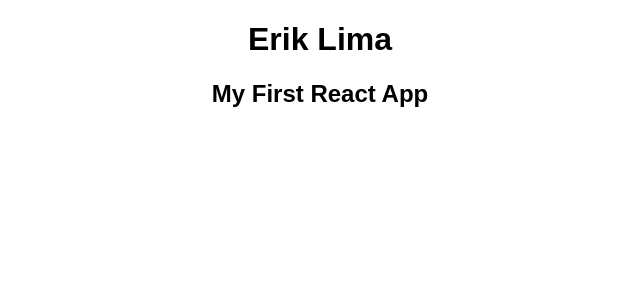
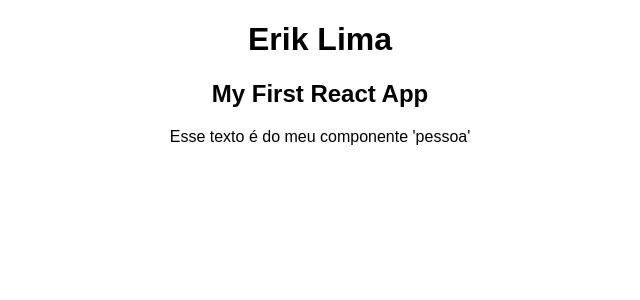
Before and after one commit to erikflima/React-App-1, a React (Create React App) app: page / in a window 1280 px wide. Shown: the top 300 px of the page, without its empty margins (320-960 px from the left). Built offline with nearby package versions, Linux system fonts and the light colour scheme.

Commit message:
Video: 31. Creating a Functional Component
Curso: React - The Complete Guide (incl Hooks, React Router, Redux)

 - Criando um componente com o nome "Pessoa"

```diff
--- a/src/App.css
+++ b/src/App.css
@@ -1,5 +1,5 @@
 /*Css*/
 
-.App {
+.classeQualquerQueInventeiONome{
   text-align: center;
 }
--- a/src/App.js
+++ b/src/App.js
@@ -1,4 +1,5 @@
 import React, { Component } from 'react';
+import Pessoa               from './Pessoa/Pessoa.js';
 import './App.css';
 
 
@@ -11,10 +12,13 @@ class App extends Component {
     //Retorna um codigo html.
     return (
 
-      <div className="App">
+      <div className="classeQualquerQueInventeiONome">
 
         <h1>Erik Lima</h1>
         <h2>My First React App</h2>
+
+        {/* Aqui eu coloco o componente que criei */}
+        <Pessoa />
 
       </div>
 
--- /dev/null
+++ b/src/Pessoa/Pessoa.js
@@ -0,0 +1,12 @@
+import React, { Component } from 'react';
+
+
+//Funcao que retorna o conteudo html
+const pessoa = () => {
+
+    return <p>Esse texto é do meu componente 'pessoa'</p>
+
+};
+
+
+export default pessoa;
```
Also changed, not shown: package.json (line endings or trailing spaces).
